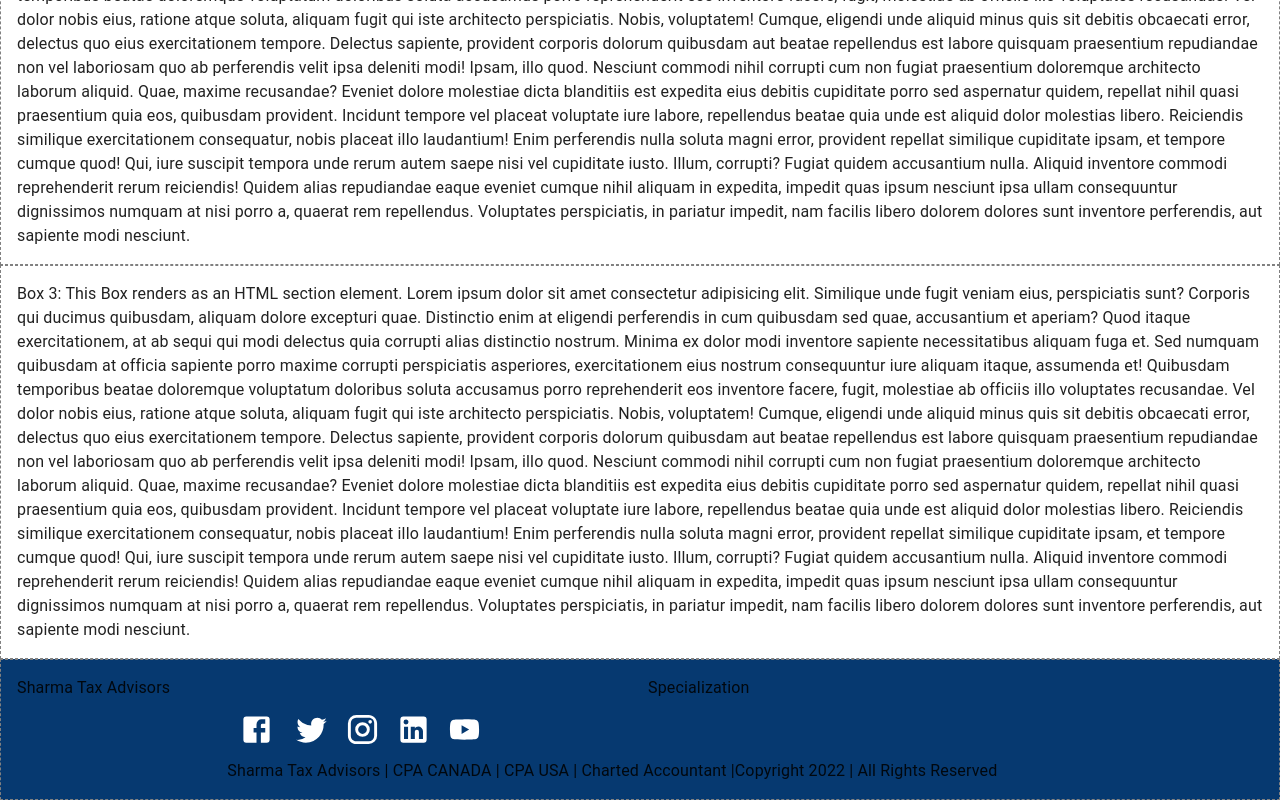
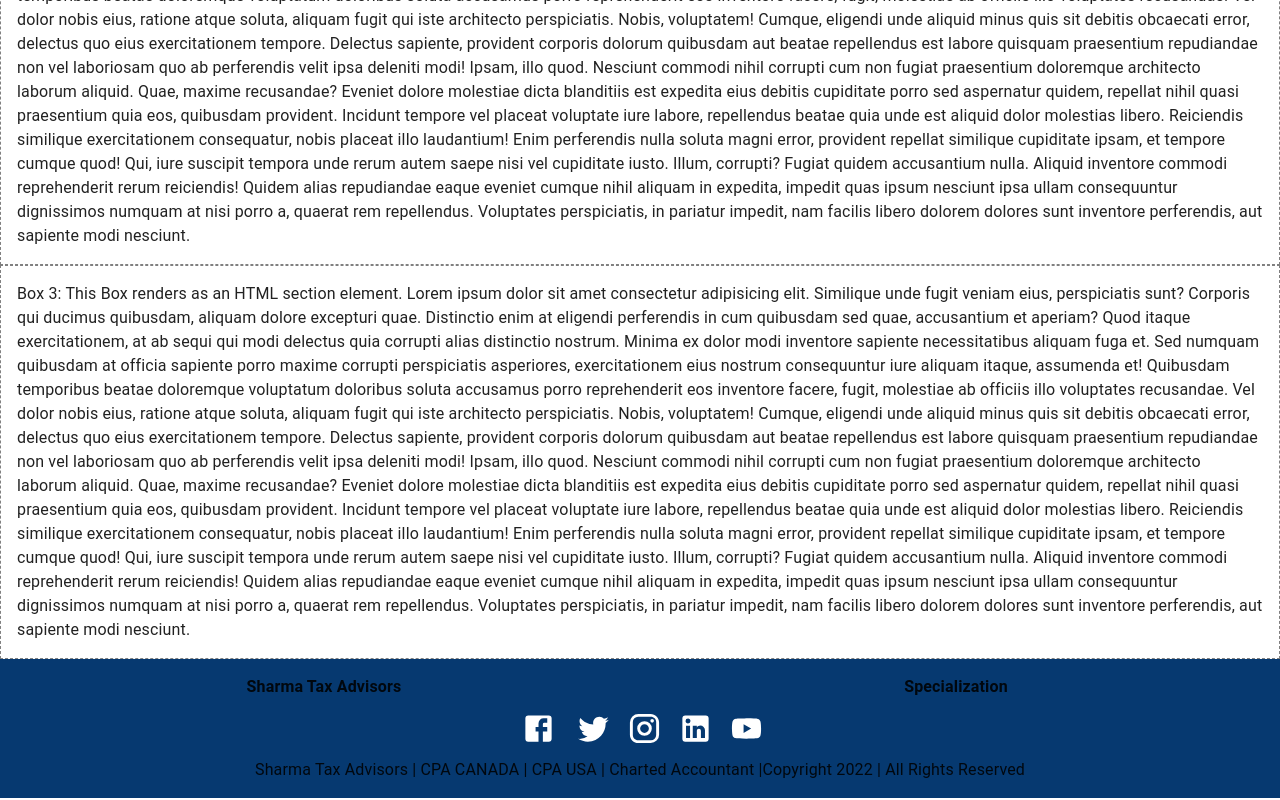
Before and after one commit to wondertech1/sharmataxadvisors1, a React (Vite) app: page / in a window 1280 px wide. Shown: the part 995-1795 px from the top of the page. Built offline with nearby package versions, Linux system fonts and the light colour scheme; no server answers; what aws-amplify would draw is missing.

Commit message:
commit10

```diff
--- a/src/AppBar.tsx
+++ b/src/AppBar.tsx
@@ -73,7 +73,7 @@ export default function DrawerAppBar(props: Props) {
             component="div"
             sx={{ flexGrow: 1, display: { xs: 'none', md: 'block' } }}
           >
-            <b>MUI</b>
+            <b>Sharma Tax Associates</b>
           </Typography>
           <Box sx={{ display: { xs: 'none', md: 'block' } }}>
             {navItems.map((item) => (
--- a/src/Footer.tsx
+++ b/src/Footer.tsx
@@ -12,29 +12,26 @@ import Grid from '@mui/material/Grid2';
 
 export default function BoxBasic() {
   return (
-    <Box component="section" sx={{ p: 2, border: '1px dashed grey',  bgcolor: "#063970" }} justifyContent="center"
+    <Box component="section" sx={{ p: 2, border: 'none',  bgcolor: "#063970" }} justifyContent="center"
     alignItems="center">
 
-    <Box sx={{ flexGrow: 1,bgcolor: "#063970"  }} justifyContent="center"
-  alignItems="center">
+    <Box sx={{ flexGrow: 1,bgcolor: "#063970"  }} justifyContent="center" alignItems="center">
       <Grid container spacing={2} bgcolor="#063970">
 
         <Grid size={{ xs: 4, md: 6 }} bgcolor="#063970">
-          Sharma Tax Advisors
+         <center><b>Sharma Tax Advisors</b></center>
         </Grid>
 
         <Grid size={{ xs: 4, md: 6 }}>
-          Specialization
+        <center><b>Specialization</b></center>
         </Grid>
     </Grid>
 
 
-    <Grid container spacing={2} alignItems="center"
-  justifyContent="center">
-        <Grid size={{ xs: 6, md: 8 }} alignItems="center"
-  justifyContent="center">
-          <SocialMedia />
-          Sharma Tax Advisors | CPA CANADA | CPA USA  | Charted Accountant |Copyright 2022 | All Rights Reserved
+    <Grid container spacing={2} alignItems="center" justifyContent="center">
+        <Grid size={{ xs: 6, md: 8 }} alignItems="center" justifyContent="center" >
+          <center><SocialMedia /></center>
+          <center>Sharma Tax Advisors | CPA CANADA | CPA USA  | Charted Accountant |Copyright 2022 | All Rights Reserved</center>
         </Grid>
         </Grid>
 
```
